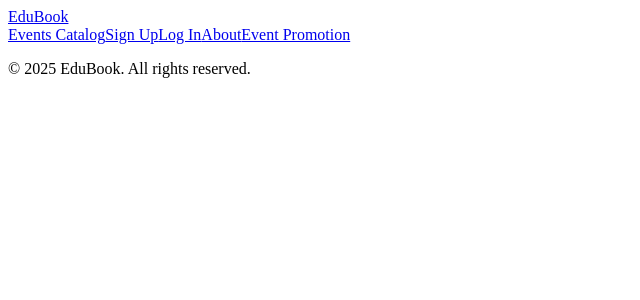
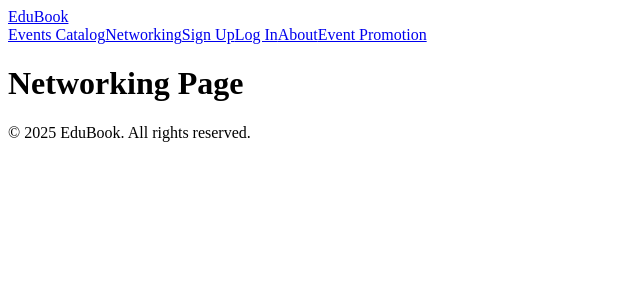
Before and after one commit to d-vafi/Ctrl-Alt-Elite, a React (Create React App) app in the folder frontend/: page /networking in a window 1280 px wide. Shown: the top 300 px of the page, without its empty margins (0-640 px from the left). Built offline with nearby package versions, Linux system fonts and the light colour scheme.

Commit message:
Add blank networking elements

```diff
--- a/frontend/src/App.jsx
+++ b/frontend/src/App.jsx
@@ -8,7 +8,7 @@ import SignUp from "./pages/SignUp.jsx";
 import Login from "./pages/LogIn.jsx";
 import EventLogin from "./pages/EventLogIn.jsx";
 import EventPromotionDashboard from "./pages/EventPromotionDashboard.jsx";
-
+import Networking from "./pages/Networking.jsx";
 
 const App = () => {
   return (
@@ -17,11 +17,15 @@ const App = () => {
       <main className="w-full min-h-screen flex flex-col items-center justify-center p-4">
         <Routes>
           <Route path="/" element={<HomePage />} />
-          <Route path="/signup" element={<SignUp/>}/>
-          <Route path="/login" element={<Login/>}/>
-          <Route path="/about" element={<About />}/>
-          <Route path="/eventlogin" element={<EventLogin />}/>
-          <Route path="/eventpromotiondashboard" element={<EventPromotionDashboard />}/>
+          <Route path="/signup" element={<SignUp />} />
+          <Route path="/login" element={<Login />} />
+          <Route path="/about" element={<About />} />
+          <Route path="/eventlogin" element={<EventLogin />} />
+          <Route
+            path="/eventpromotiondashboard"
+            element={<EventPromotionDashboard />}
+          />
+          <Route path="/networking" element={<Networking />} />
         </Routes>
       </main>
       <Footer />
--- a/frontend/src/components/Navbar.jsx
+++ b/frontend/src/components/Navbar.jsx
@@ -1,19 +1,32 @@
-import React from 'react';
-import { Link } from 'react-router-dom';
+import React from "react";
+import { Link } from "react-router-dom";
 
 const Navbar = () => {
   return (
     <nav className="bg-blue-600 w-full p-4 fixed top-0 left-0">
       <div className="container mx-auto flex justify-between items-center">
         <div className="text-white font-bold text-xl">
-          <Link to='/'>EduBook</Link>
+          <Link to="/">EduBook</Link>
         </div>
         <div className="space-x-10">
-          <Link to="/events" className="text-white hover:text-gray-200">Events Catalog</Link>
-          <Link to="/signup" className="text-white hover:text-gray-200">Sign Up</Link>
-          <Link to="/login" className="text-white hover:text-gray-200">Log In</Link>
-          <Link to="/about" className="text-white hover:text-gray-200">About</Link>
-          <Link to="/eventlogin" className="text-white hover:text-gray-200">Event Promotion</Link>
+          <Link to="/events" className="text-white hover:text-gray-200">
+            Events Catalog
+          </Link>
+          <Link to="/networking" className="text-white hover:text-gray-200">
+            Networking
+          </Link>
+          <Link to="/signup" className="text-white hover:text-gray-200">
+            Sign Up
+          </Link>
+          <Link to="/login" className="text-white hover:text-gray-200">
+            Log In
+          </Link>
+          <Link to="/about" className="text-white hover:text-gray-200">
+            About
+          </Link>
+          <Link to="/eventlogin" className="text-white hover:text-gray-200">
+            Event Promotion
+          </Link>
         </div>
       </div>
     </nav>
--- /dev/null
+++ b/frontend/src/components/Networking/NetworkTinder.jsx
@@ -0,0 +1 @@
+const NetworkTinder = () => {};
--- /dev/null
+++ b/frontend/src/pages/Networking.jsx
@@ -0,0 +1,9 @@
+const Networking = () => {
+  return (
+    <div>
+      <h1>Networking Page</h1>
+    </div>
+  );
+};
+
+export default Networking;
```
Also changed, not shown: 1 other file (tests, documents, lock files or other folders).
